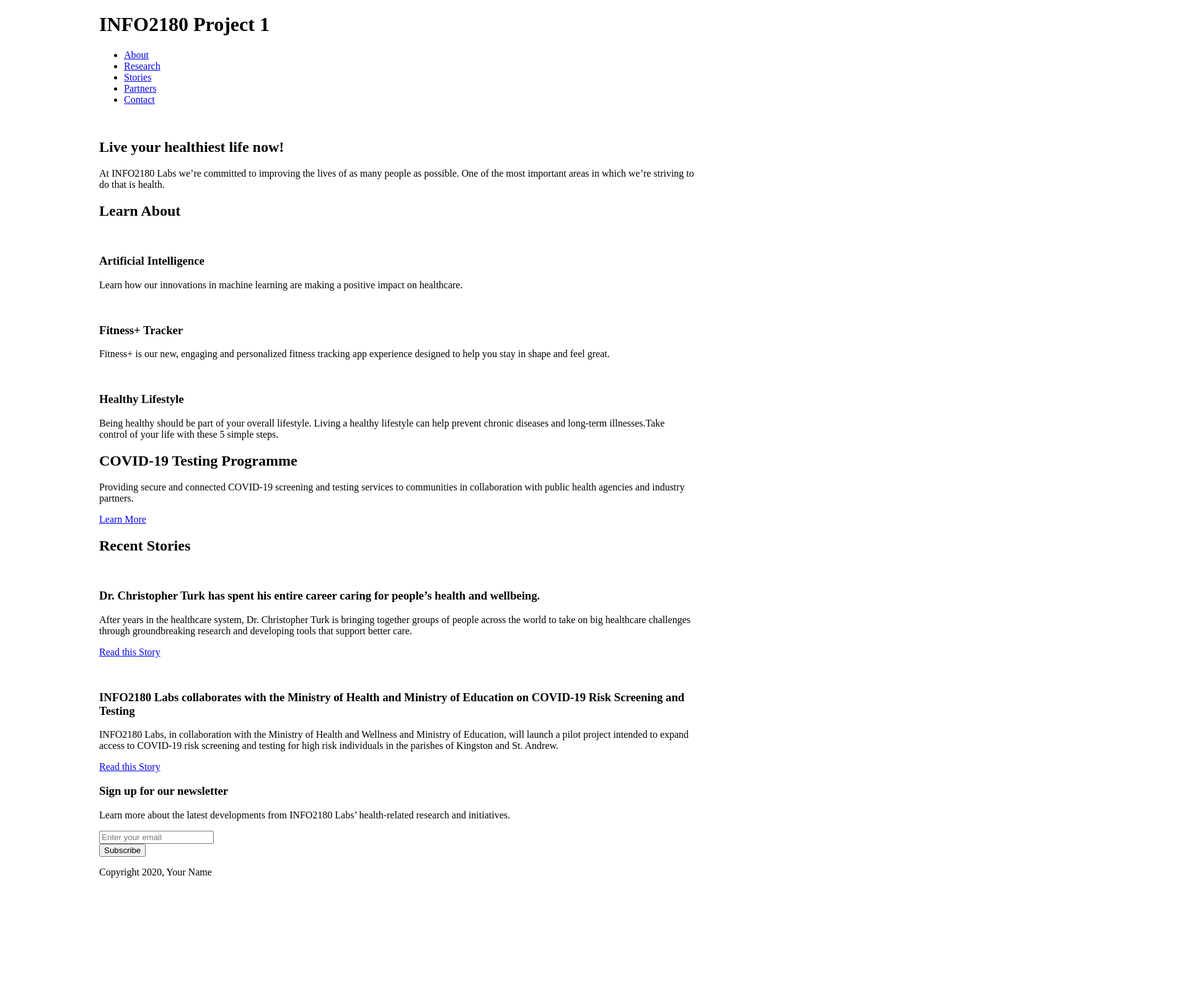
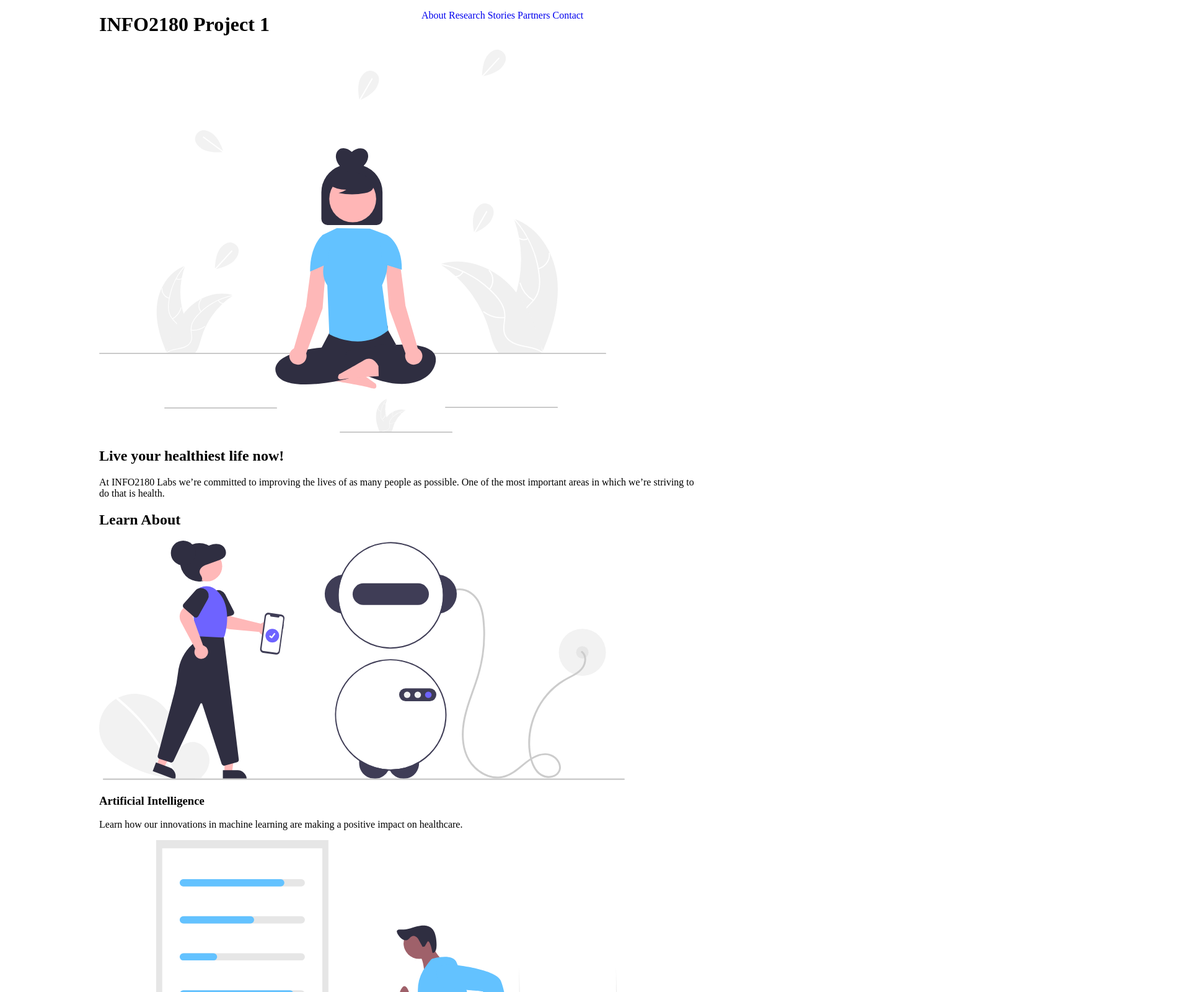
Before and after one commit to gabriellecdjscott/info2180-project1, a plain HTML site: page index.html in a window 1280 px wide. Shown: the top 1600 px of the page at 62% size, 1920 px wide, since content can reach past the window. Before the commit the page ends 1432 px from the top, so only its background shows below. Drawn offline with Linux system fonts and the light colour scheme.

Commit message:
Added images to html and navigation bar

```diff
--- a/index.html
+++ b/index.html
@@ -26,7 +26,7 @@
         <section class="overview-hero">
             <div class="container">
                 <div class="overview-hero-image">
-                    <img src="#" alt="">
+                    <img src="herooverview.svg" alt="Meditation animated picture">
                 </div>
                 <div class="overview-hero-text">
                     <h2>Live  your healthiest life now!</h2>
@@ -39,21 +39,21 @@
                 <h2>Learn About</h2>
                 <div class="cards">
                     <div class="card">
-                        <img src="#" alt="">
+                        <img src="AI.svg" alt="Artifical Intelligence">
                         <div class="card-body">
                             <h3>Artificial Intelligence</h3>
                             <p>Learn how our innovations in machine learning are making a positive impact on healthcare.</p>
                         </div>
                     </div>
                     <div class="card">
-                        <img src="#" alt="">
+                        <img src="fitness.svg" alt="Digital Fitness Tracker">
                         <div class="card-body">
                             <h3>Fitness+ Tracker</h3>
                             <p>Fitness+ is our new, engaging and personalized fitness tracking app experience designed to help you stay in shape and feel great.</p>
                         </div>
                     </div>
                     <div class="card">
-                        <img src="#" alt="">
+                        <img src="health.png" alt=" Exercise animation">
                         <div class="card-body">
                             <h3>Healthy Lifestyle</h3>
                             <p>Being healthy should be part of your overall lifestyle. Living a healthy lifestyle can help prevent chronic diseases and long-term illnesses.Take control of your life with these 5 simple steps.</p>
@@ -77,7 +77,7 @@
             <div class="container">
                 <h2>Recent Stories</h2>
                 <article>
-                    <img src="" alt="">
+                    <img src="drTurk.jpg" alt="Dr. Chirstopher Turk">
                     <div class="article-body">
                         <h3>Dr. Christopher Turk has spent his entire career caring for people’s health and wellbeing.</h3>
                         <p>After years in the healthcare system, Dr. Christopher Turk is bringing together groups of people across the world to take on big healthcare challenges through groundbreaking research and developing tools that support better care.</p>
@@ -85,7 +85,7 @@
                     </div>
                 </article>
                 <article>
-                    <img src="" alt="">
+                    <img src="Covidantigentest.jpg" alt="Covid Antigen Test">
                     <div class="article-body">
                         <h3>INFO2180 Labs collaborates with the Ministry of Health and Ministry of Education on COVID-19 Risk Screening and Testing</h3>
                         <p>INFO2180 Labs, in collaboration with the Ministry of Health and Wellness and Ministry of Education, will launch a pilot project intended to expand access to COVID-19 risk screening and testing for high risk individuals in the parishes of Kingston and St. Andrew.</p>
@@ -110,7 +110,7 @@
     </main>
     <footer>
         <div class="container">
-            <p>Copyright 2020, Your Name</p>
+            <p>Copyright 2022, Gabrielle Scott</p>
         </div>
     </footer>
 </body>
--- a/styles.css
+++ b/styles.css
@@ -1,4 +1,29 @@
 /* Add your CSS to this file */
+header .container{
+
+    background-color:white;
+    display: grid;
+    grid-template-columns: 1fr 1fr;
+
+}
+header .container nav ul,li,a{
+
+    background-color: white;
+    list-style-type: none;
+    text-decoration: none;
+    display: inline-block;
+
+}
+
+header ul{
+     grid-column: 2;
+}
+
+header h1{
+    grid-column: 1;
+
+}
+
 body {
     margin: 0;
     font-size: 16px;
```
Also changed, not shown: AI.svg (added), Covidantigentest.jpg (added), fitness.svg (added), health.png (added), herooverview.svg (added), 1 other file.
